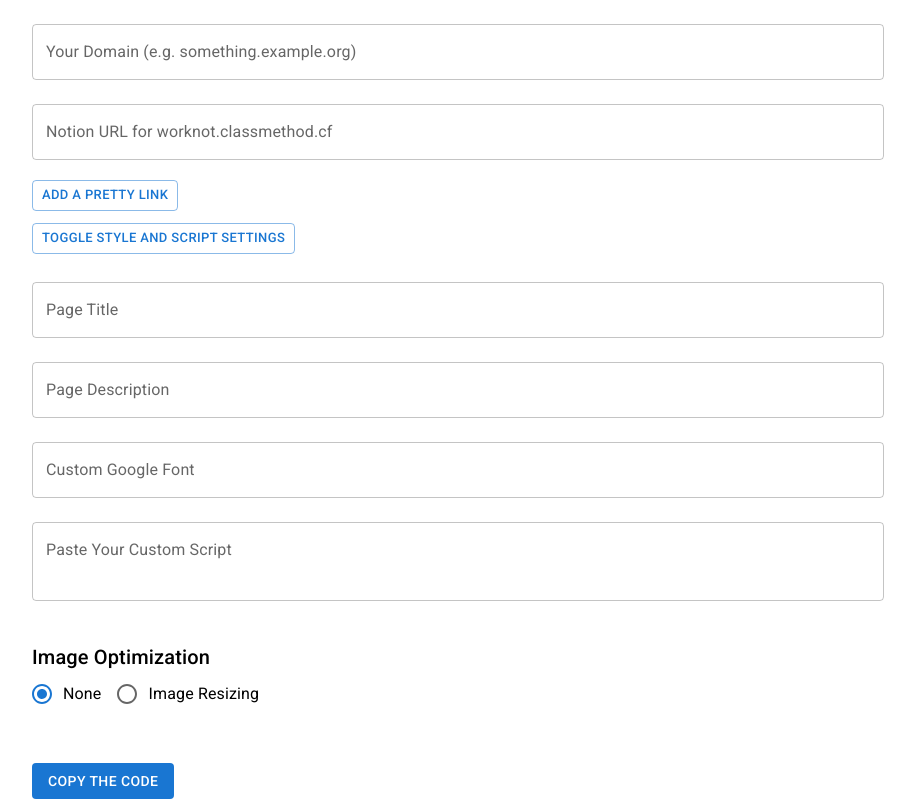
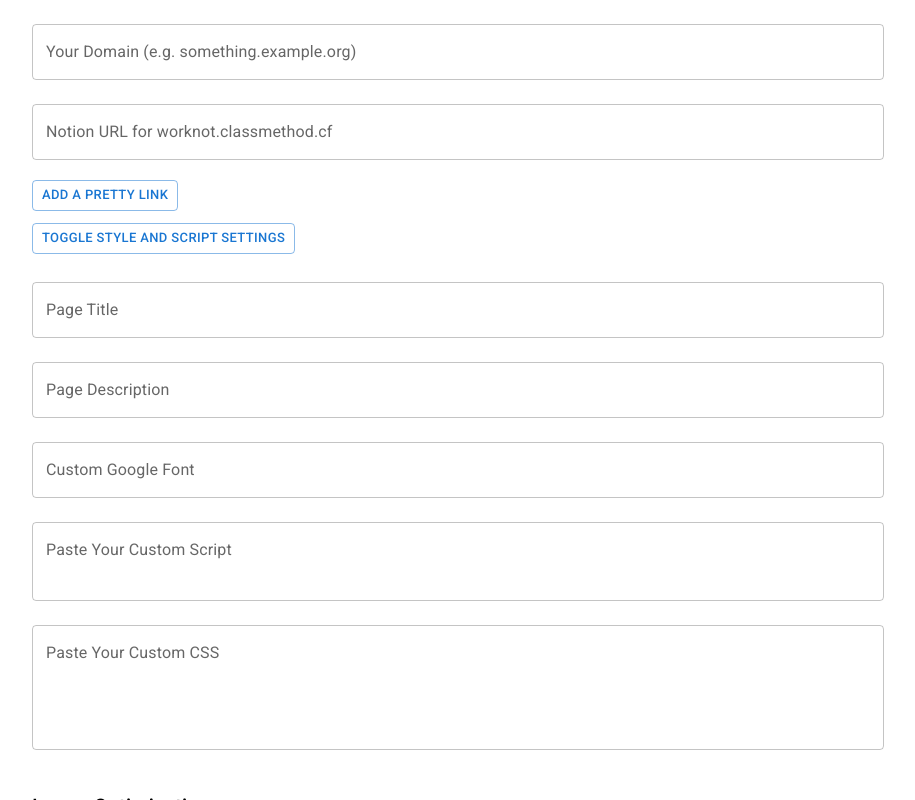
Before and after one commit to stephenou/fruitionsite, a React (Create React App) app: page / in a window 1280 px wide. Both pictures are taken after a click on the button "TOGGLE STYLE AND SCRIPT SETTINGS". Shown: the top 800 px of the page, without its empty margins (182-1097 px from the left). Built offline with nearby package versions, Linux system fonts and the light colour scheme.

Commit message:
Update App.js
custom css field added

```diff
--- a/src/App.js
+++ b/src/App.js
@@ -34,6 +34,7 @@ export default function App() {
   const [pageDescription, setPageDescription] = useState("");
   const [googleFont, setGoogleFont] = useState("");
   const [customScript, setCustomScript] = useState("");
+  const [customCss, setCustomCss] = useState("");
   const [optional, setOptional] = useState(false);
   const [optionImage, setOptionImage] = useState({});
   const [optionalImageResize, setOptionalImageResize] = useState(false);
@@ -60,6 +61,10 @@ export default function App() {
   };
   const handleCustomScript = e => {
     setCustomScript(e.target.value);
+    setCopied(false);
+  };
+  const handleCustomCss = e => {
+    setCustomCss(e.target.value);
     setCopied(false);
   };
   const addSlug = () => {
@@ -124,6 +129,7 @@ export default function App() {
         pageDescription,
         googleFont,
         customScript,
+        customCss,
         optionImage
       })
     : undefined;
@@ -250,6 +256,17 @@ export default function App() {
           onChange={handleCustomScript}
           rows={2}
           value={customScript}
+          variant="outlined"
+        />
+        <TextField
+          fullWidth
+          label="Paste Your Custom CSS"
+          margin="normal"
+          multiline
+          placeholder="e.g. body{background: #fff;}"
+          onChange={handleCustomCss}
+          minRows={4}
+          value={customCss}
           variant="outlined"
         />
       </Collapse>
```
